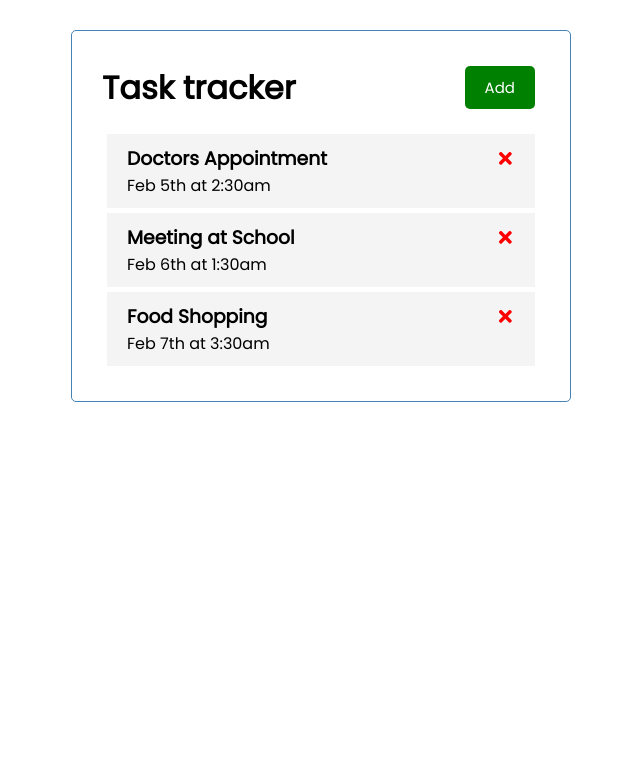
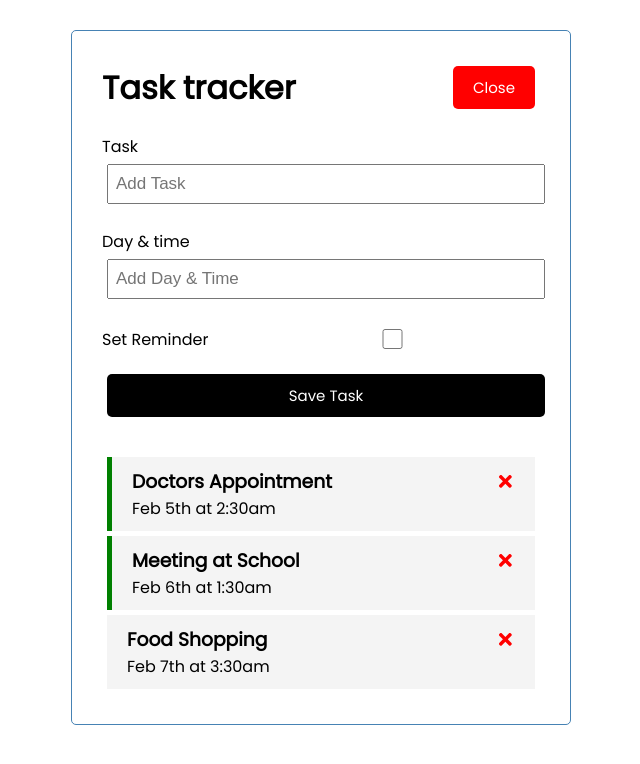
Before and after one commit to hakimuddinkika/React-Task-Tracker, a React (Create React App) app: page / in a window 1280 px wide. Both pictures are taken after a click on the button "Add". Shown: the top 764 px of the page, without its empty margins (319-959 px from the left). Built offline with nearby package versions, Linux system fonts and the light colour scheme.

Commit message:
Add Task functionality UI wise

```diff
--- a/src/App.js
+++ b/src/App.js
@@ -1,11 +1,12 @@
 import { useState } from "react"
+import AddTask from "./components/AddTask";
 import Header from "./components/Header";
 import Tasks from "./components/Tasks";
 
 function App() {
 	// const name = 'Hakimuddin';
 	// const x = true;
-
+	const [showAddTask, setShowAddTask] = useState(false)
 	const [tasks, setTasks] = useState([
 		{
 			id : 1,
@@ -32,11 +33,28 @@
 		setTasks(tasks.filter((task) => task.id !== id))
 	}
 
+	//Toggle Task Reminder
+	const toggleReminder = (id) => {
+		setTasks(
+			tasks.map((task) =>
+				task.id === id ? { ...task, reminder : !task.reminder } : task
+			)
+		)
+	}
+
+	const addTask = (task) => {
+		const id = Math.floor(Math.random() * 10000) + 1
+		const newTask = { id, ...task}
+
+		setTasks([...tasks, newTask])
+	}
+
 	return (
 		<div className="container">
-			<Header />
+			<Header onAdd={() => setShowAddTask(!showAddTask)} showAdd={showAddTask} />
+			{showAddTask && <AddTask onAdd={addTask}/>}
 			{ tasks.length > 0 ? (
-				<Tasks tasks={tasks} onDelete={deleteTask}/>
+				<Tasks tasks={tasks} onDelete={deleteTask} onToggle={toggleReminder}/>
 			) : (
 				'No tasks to show'
 			)
--- /dev/null
+++ b/src/components/AddTask.js
@@ -0,0 +1,55 @@
+import { useState } from "react"
+
+const AddTask = ({ onAdd }) => {
+	const [text, setText] = useState('')
+	const [day, setDay] = useState('')
+	const [reminder, setReminder] = useState(false)
+
+	const onSubmit = (e) => {
+		e.preventDefault()
+
+		if(!text){
+			alert('Please Add Task')
+			return
+		}
+
+		onAdd({ text, day,reminder })
+
+		setText('')
+		setDay('')
+		setReminder(false)
+	}
+
+	return (
+	<form onSubmit={ onSubmit } className="add-form">
+		<div className="form-control">
+			<label htmlFor="">Task</label>
+			<input
+				type="text"
+				value={text}
+				onChange={(e) => setText(e.target.value) } placeholder="Add Task"
+			/>
+		</div>
+		<div className="form-control">
+			<label htmlFor="">Day & time</label>
+			<input
+				type="text"
+				placeholder="Add Day & Time"
+				value={day}
+				onChange={(e) => setDay(e.target.value) }
+			/>
+		</div>
+		<div className="form-control form-control-check">
+			<label htmlFor="">Set Reminder</label>
+			<input
+				type="checkbox"
+				checked={reminder}
+				value={reminder}
+				onChange={(e) => setReminder(e.currentTarget.checked) }/>
+		</div>
+		<input type="submit" className="btn btn-block" value="Save Task" />
+	</form>
+	)
+}
+
+export default AddTask
--- a/src/components/Header.js
+++ b/src/components/Header.js
@@ -1,14 +1,11 @@
 import PropTypes from 'prop-types'
 import Button from './Button'
 
-const Header = ({title}) => {
-    const onClick = ()  => {
-        console.log('Click')
-    }
+const Header = ({title, onAdd, showAdd}) => {
   return (
     <header className='header'>
         <h1>{ title }</h1>
-        <Button color='green' text='Add' onClick={onClick} />
+        <Button color={showAdd ? 'red' : 'green'} text={showAdd ? 'Close' : 'Add'} onClick={onAdd} />
     </header>
   )
 }
--- a/src/components/Task.js
+++ b/src/components/Task.js
@@ -1,8 +1,9 @@
 import { FaTimes } from 'react-icons/fa'
 
-const Task = ({ task, onDelete }) => {
+const Task = ({ task, onDelete, onToggle }) => {
   return (
-    <div className='task'>
+    <div className={`task ${task.reminder ? 'reminder' : ''}`}
+        onDoubleClick={() => onToggle(task.id)}>
         <h3>{task.text}
             <FaTimes
                 style={{ color : 'red', cursorer: 'pointer' }}
--- a/src/components/Tasks.js
+++ b/src/components/Tasks.js
@@ -1,10 +1,10 @@
 import Task from "./Task"
 
-const Tasks = ({ tasks, onDelete }) => {
+const Tasks = ({ tasks, onDelete, onToggle }) => {
 	return (
 		<>
 			{tasks.map((task) => (
-				<Task key={task.id} task={task} onDelete={ onDelete }/>
+				<Task key={task.id} task={task} onDelete={ onDelete } onToggle={ onToggle }/>
 			))}
 		</>
 	)
```
